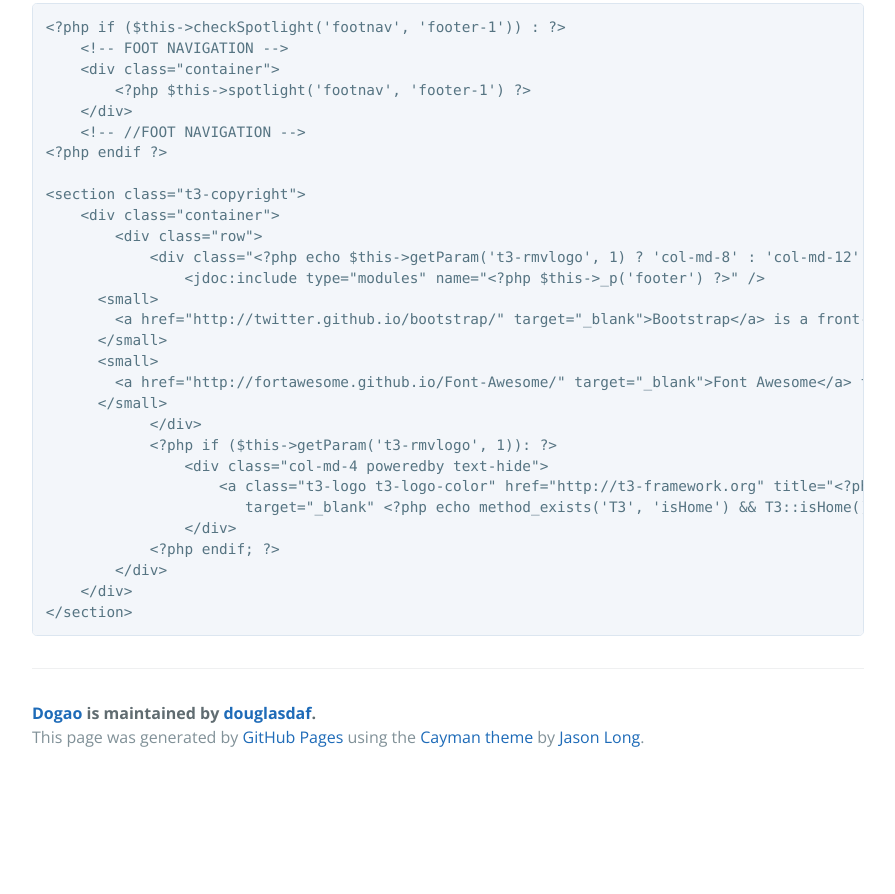
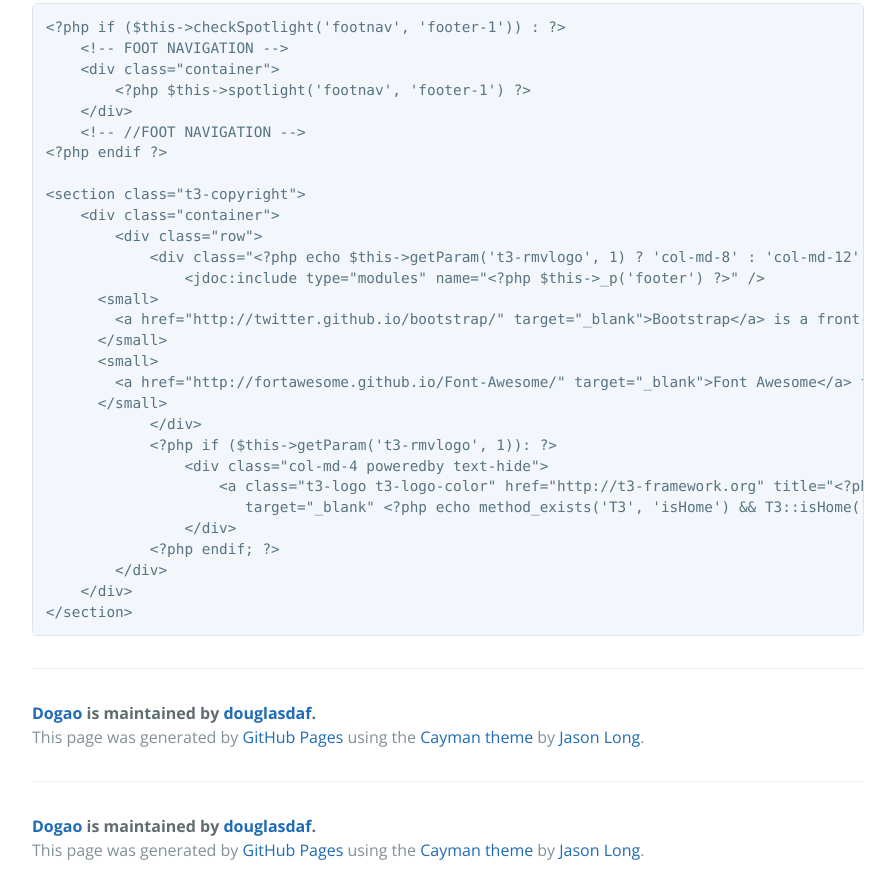
Before and after one commit to douglasdaf/dogao, a plain HTML site: page index.html in a window 1280 px wide. Shown: the part 596-1490 px from the top of the page, without its empty margins (192-1087 px from the left). Before the commit the page ends 1377 px from the top, so only its background shows below. Drawn offline with nearby package versions, Linux system fonts and the light colour scheme.

Commit message:
Update index.html

```diff
--- a/index.html
+++ b/index.html
@@ -82,6 +82,16 @@
         <span class="site-footer-credits">This page was generated by <a href="https://pages.github.com">GitHub Pages</a> using the <a href="https://github.com/jasonlong/cayman-theme">Cayman theme</a> by <a href="https://twitter.com/jasonlong">Jason Long</a>.</span>
       </footer>
 
+
+ <!-- COXA DEI UM Ctrl C pq não entendi nada -->
+
+
+      <footer class="site-footer">
+        <span class="site-footer-owner"><a href="https://github.com/douglasdaf/dogao">Dogao</a> is maintained by <a href="https://github.com/douglasdaf">douglasdaf</a>.</span>
+
+        <span class="site-footer-credits">This page was generated by <a href="https://pages.github.com">GitHub Pages</a> using the <a href="https://github.com/jasonlong/cayman-theme">Cayman theme</a> by <a href="https://twitter.com/jasonlong">Jason Long</a>.</span>
+      </footer>
+
     </section>
 
 
```
